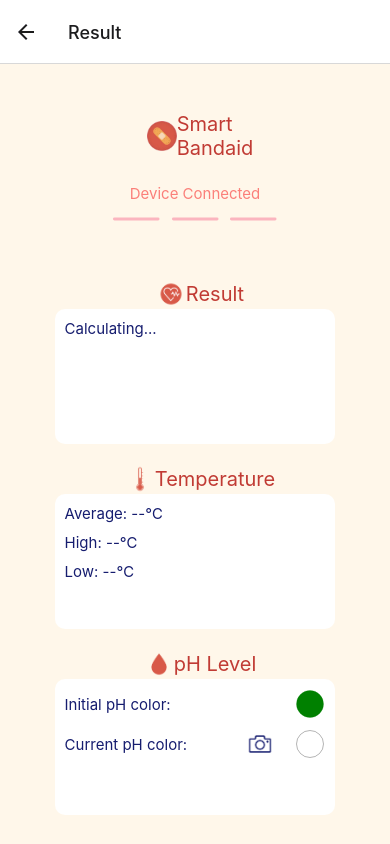
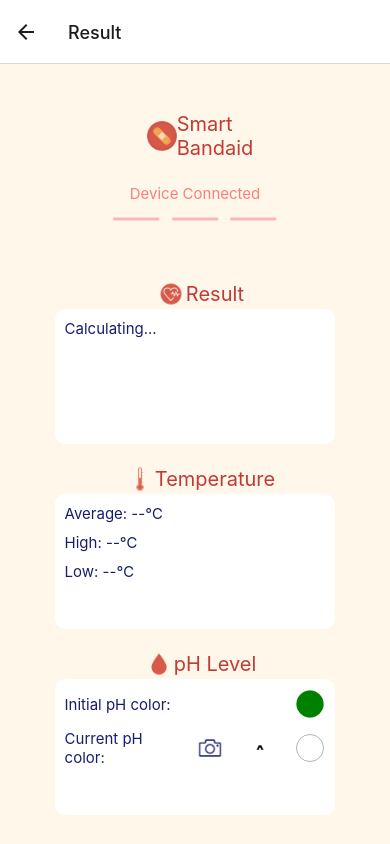
Before and after one commit to GNG2101-BAND1/MRBandage-App, a React Native app in the folder BAND1/: screen /Result in a window 390 px wide. Built offline with nearby package versions, Linux system fonts and the light colour scheme.

Commit message:
add arrow icon

```diff
--- a/BAND1/src/Values.ts
+++ b/BAND1/src/Values.ts
@@ -18,6 +18,7 @@ const images = {
         heart: require('./assets/result.png'),
         thermometer: require('./assets/temperature.png'),
         drop: require('./assets/pH.png'),
+        arrow: require('./assets/arrow.png')
     },
     devices: {
 
--- a/BAND1/src/screens/ResultScreen.tsx
+++ b/BAND1/src/screens/ResultScreen.tsx
@@ -67,6 +67,9 @@ const ResultScreen = ({navigation} : any) => {
                     <Image style={styles.image} source={images.icons.camera} />
                 </PressableIcon>
                 <PressableIcon onPress={() => {console.log('icon clicked')}}>
+                    <Image style={styles.image} source={images.icons.arrow} />
+                </PressableIcon>
+                <PressableIcon onPress={() => {console.log('icon clicked')}}>
                     <View style={styles.image}>
                         <ColouredCircle colour='white'/>
                     </View>
```
Also changed, not shown: BAND1/src/screens/ConnectScreen.tsx (+0 -10 lines).
